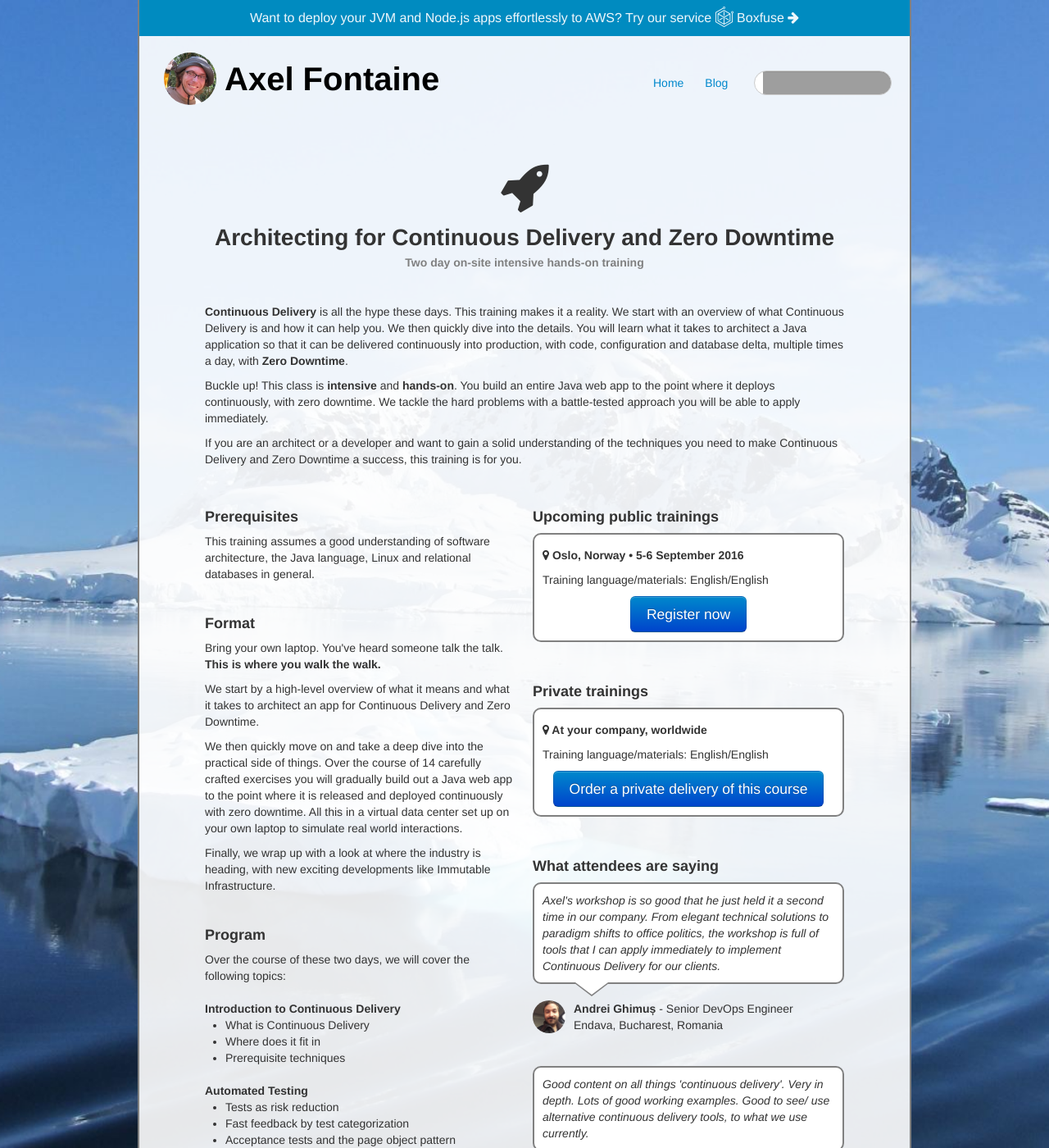
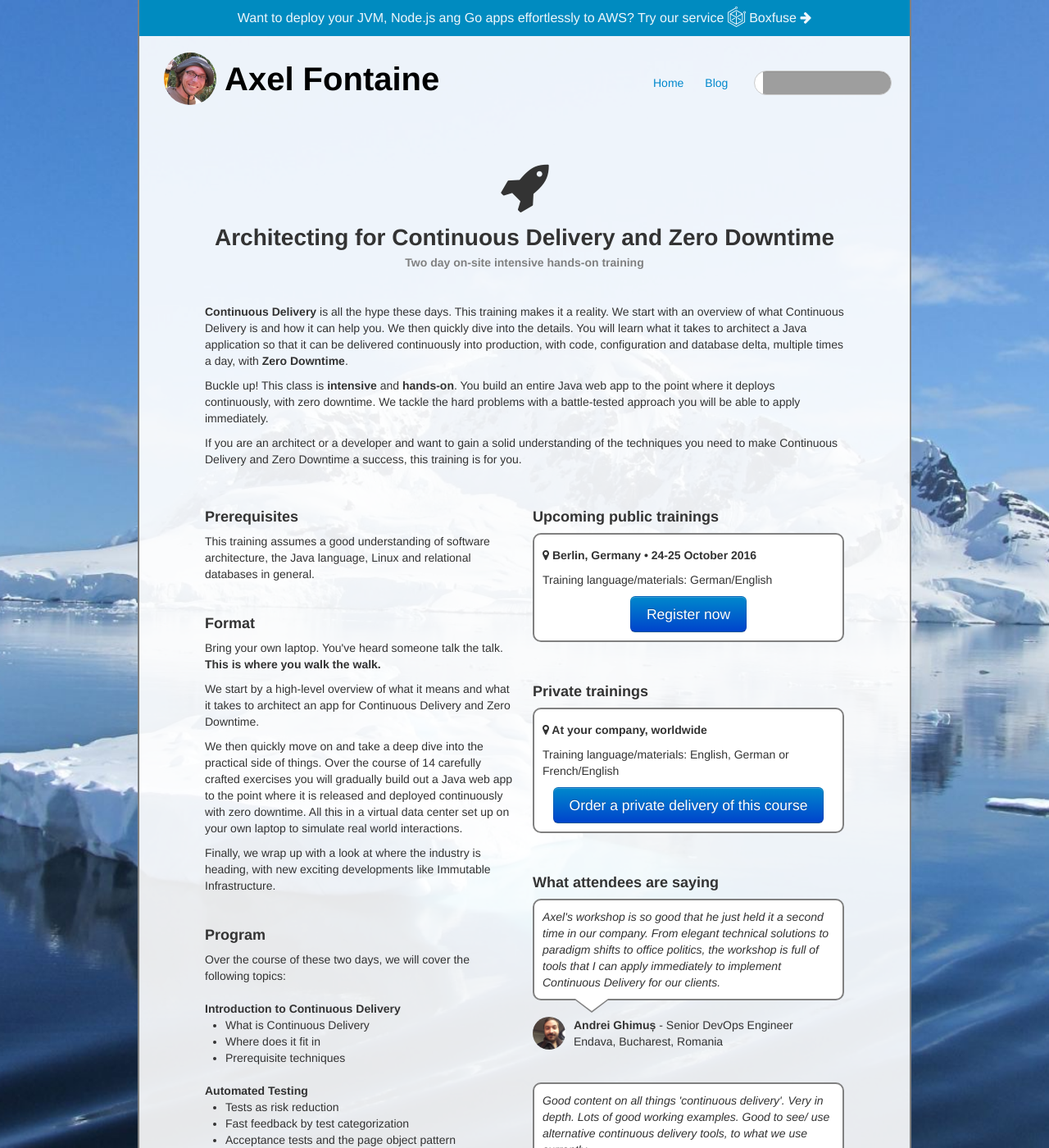
Before and after one commit to axelfontaine/axelfontaine.com, a Jekyll site: the page built from training/continuousdelivery.html, in a window 1280 px wide and 1400 px high. Shown: the whole window at 82% size. Built offline with Jekyll 4.4.1, drawn with Linux system fonts in a browser that asks for light colours; grey boxes are pictures that could not be loaded.

Commit message:
Updated events

```diff
--- a/_layouts/blog.html
+++ b/_layouts/blog.html
@@ -87,7 +87,7 @@ category: Blog
                 <p><strong>Upcoming dates</strong></p>
 
                 <p>
-                    <i class="fa fa-map-marker"></i> Oslo, Norway (Sep 5-6, 2016)
+                    <i class="fa fa-map-marker"></i> Berlin, Germany (Oct 24-25, 2016)
                 </p>
 
                 <div class="call-to-action">
--- a/_layouts/default.html
+++ b/_layouts/default.html
@@ -27,7 +27,7 @@
 </head>
 <body>
 <div id="main" class="container">
-    <div id="top-cta"><a href="https://boxfuse.com">Want to deploy your JVM and Node.js apps effortlessly to AWS? Try our service <img src="/assets/boxfuse-logo-nano.png"> Boxfuse <i class="fa fa-arrow-right" style="color: #EFF7FB"></i></a></div>
+    <div id="top-cta"><a href="https://boxfuse.com">Want to deploy your JVM, Node.js ang Go apps effortlessly to AWS? Try our service <img src="/assets/boxfuse-logo-nano.png"> Boxfuse <i class="fa fa-arrow-right" style="color: #EFF7FB"></i></a></div>
     <div id="header" class="row">
         <div class="span8">
             <div id="logo"><a href="/"><img src="/assets/photos/axel-cropped.jpg" alt="axelfontaine.com" class="img-circle"></a></div>
--- a/training/continuousdelivery.html
+++ b/training/continuousdelivery.html
@@ -135,12 +135,12 @@ category: Training
         <div class="span5">
             <p class="training-section-head">Upcoming public trainings</p>
             <div class="training-upcoming">
-                <p class="training-city"><i class="fa fa-map-marker"></i> Oslo, Norway &bull; 5-6 September 2016</p>
+                <p class="training-city"><i class="fa fa-map-marker"></i> Berlin, Germany &bull; 24-25 October 2016</p>
 
-                <p>Training language/materials: English/English</p>
+                <p>Training language/materials: German/English</p>
 
                 <div class="call-to-action">
-                    <a href="http://programutvikling.no/en/course/architecting-for-continuous-delivery-and-zero-downtime/"
+                    <a href="http://gedoplan-it-training.de/java-spezialtraining/architecting-for-continuous-delivery-and-zero-downtime/"
                        class="btn btn-large btn-primary">Register now</a>
                 </div>
             </div>
@@ -148,7 +148,7 @@ category: Training
             <div class="training-upcoming">
                 <p class="training-city"><i class="fa fa-map-marker"></i> At your company, worldwide</p>
 
-                <p>Training language/materials: English/English</p>
+                <p>Training language/materials: English, German or French/English</p>
 
                 <div class="call-to-action">
                     <a href="" data-contact="Training Request: Architecting for Continuous Delivery and Zero Downtime"
```
Also changed, not shown: assets/index.js (+12 -2 lines).
